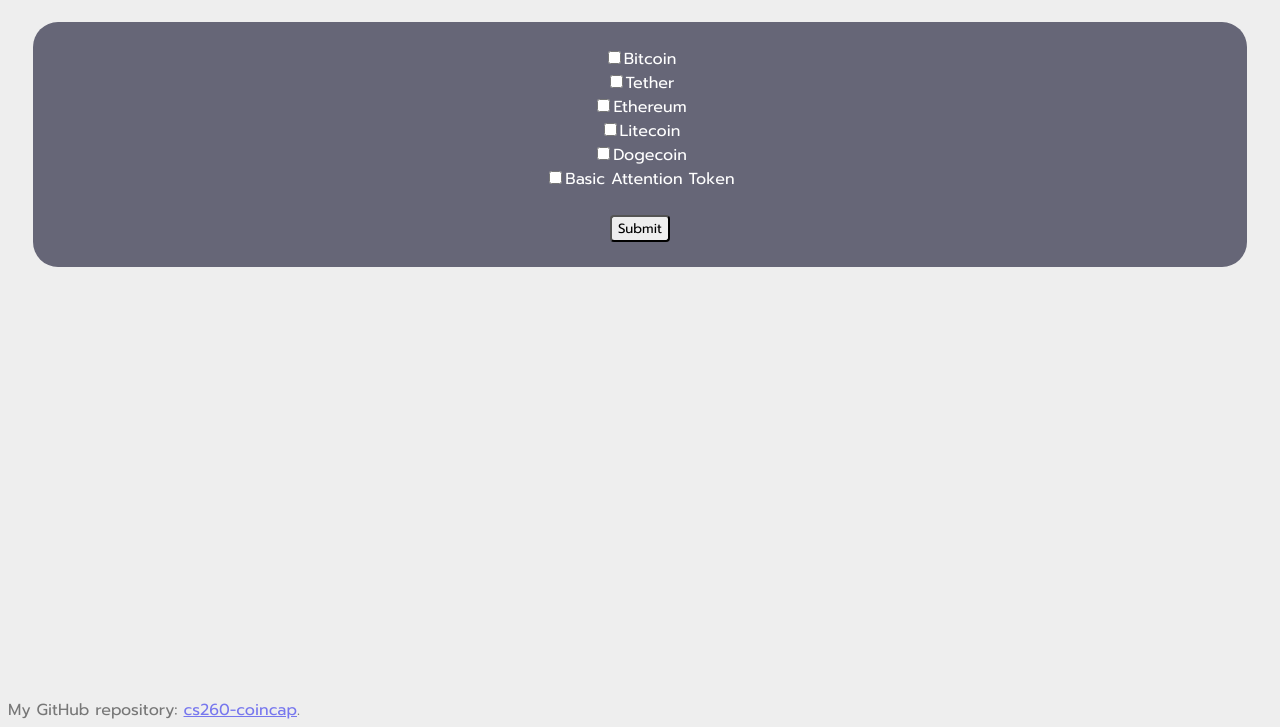
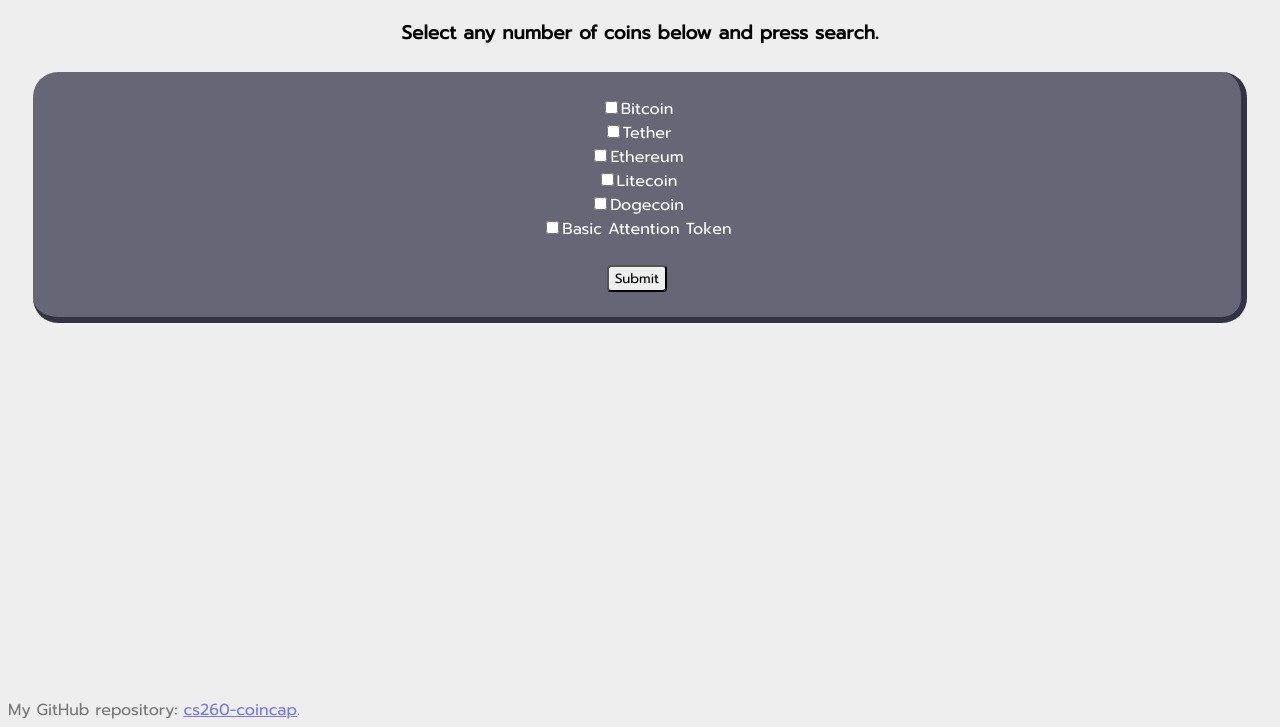
Before and after one commit to ggemre/cs260-coincap, a plain HTML site: page index.html in a window 1280 px wide. Shown: the part 73-800 px from the top of the page. Drawn offline with Linux system fonts and the light colour scheme.

Commit message:
added borders to elements

```diff
--- a/index.html
+++ b/index.html
@@ -10,6 +10,7 @@
 </head>
 <body>
   <h1>Crypto Search</h1>
+  <h3>Select any number of coins below and press search.</h3>
 
   <form>
     <input type="checkbox" id="bitcoin" class="check"><label for="bitcoin">Bitcoin</label><br>
--- a/style.css
+++ b/style.css
@@ -10,6 +10,8 @@ form {
     padding: 25px;
     margin: 25px;
     border-radius: 25px;
+    border-bottom: 6px solid #334;
+    border-right: 6px solid #334;
 }
 
 .formElements {
@@ -25,6 +27,8 @@ form {
     padding: 25px;
     margin: 25px;
     border-radius: 25px;
+    border-bottom: 6px solid #334;
+    border-right: 6px solid #334;
 }
 
 #change {
```
